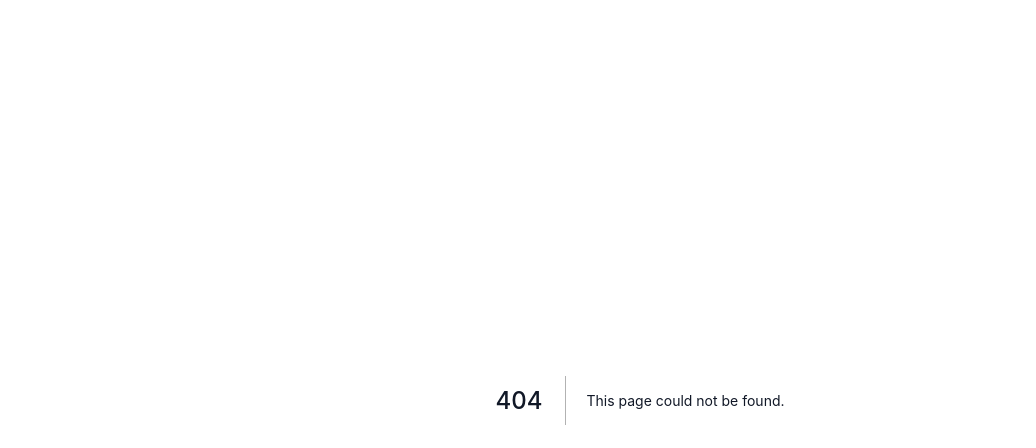
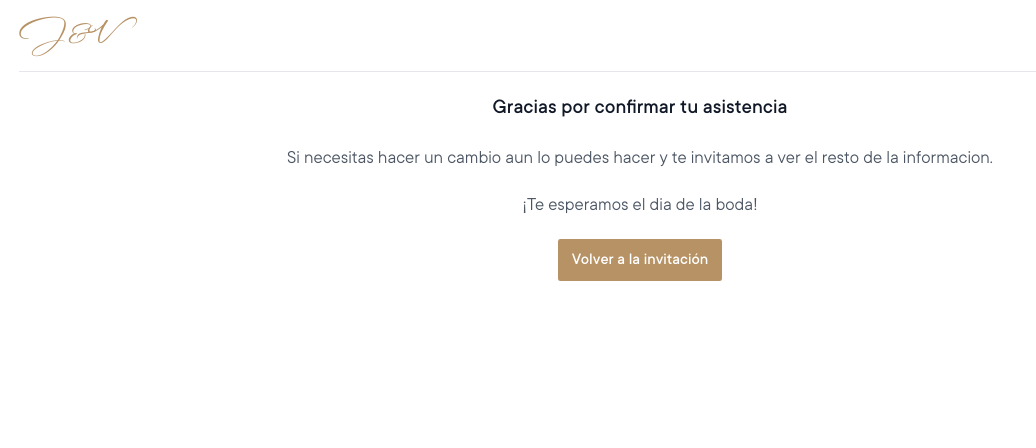
Before and after one commit to jordancortes/jordanyvero-com, a Next.js app: page /wedding/confirmation in a window 1280 px wide. Before the commit this address had no page. Shown: the top 448 px of the page, without its empty margins (0-1036 px from the left). Built offline with nearby package versions, Linux system fonts and the light colour scheme.

Commit message:
Add invitation confirmation page

```diff
--- /dev/null
+++ b/pages/wedding/confirmation.js
@@ -0,0 +1,39 @@
+import { useRouter } from "next/router";
+import { useState } from "react";
+import Button from "../../components/Button";
+import Header from "../../components/Header";
+
+export default function Confirmation() {
+  const [assistance, setAssistance] = useState(2);
+
+  const router = useRouter();
+
+  const handleGoToWedding = () => {
+    router.replace({ pathname: "./" });
+  };
+
+  return (
+    <div className="px-4">
+      <Header />
+      <div className="flex flex-col items-center text-center space-y-4 pt-4">
+        <h2 className="text-lg font-medium">
+          Gracias por confirmar tu asistencia
+        </h2>
+        {assistance !== 0 ? (
+          <div className="space-y-4">
+            <p>
+              Si necesitas hacer un cambio aun lo puedes hacer y te invitamos a
+              ver el resto de la informacion.
+            </p>
+            <p>¡Te esperamos el dia de la boda!</p>
+          </div>
+        ) : (
+          ""
+        )}
+        <Button onClick={handleGoToWedding}>
+          Volver a la invitaci&oacute;n
+        </Button>
+      </div>
+    </div>
+  );
+}
--- a/pages/wedding/invitation.js
+++ b/pages/wedding/invitation.js
@@ -6,10 +6,21 @@ import Select from "../../components/Select";
 import GuestForm from "../../components/GuestForm";
 
 import { useEffect, useState } from "react";
+import { useRouter } from "next/router";
 
 export default function Invitation() {
   const [maxAssistance, setMaxAssistance] = useState(4);
   const [assistance, setAssistance] = useState(2);
+
+  const router = useRouter();
+
+  const handleSubmitInvitation = (e) => {
+    e.preventDefault();
+
+    //TODO: handle database update
+
+    router.push({ pathname: "./confirmation" });
+  };
 
   const cleanContactDetails = () => {
     document.getElementsByName("email")[0].value = null;
@@ -70,7 +81,10 @@ export default function Invitation() {
         <h2 className="text-2xl font-medium">¡Hola familia Cortes Garcia!</h2>
         <p>Tenemos {maxAssistance} lugares esperando por ustedes.</p>
       </div>
-      <form className="flex flex-col space-y-4 pb-4">
+      <form
+        onSubmit={handleSubmitInvitation}
+        className="flex flex-col space-y-4 pb-4"
+      >
         <Select
           label="Confirmo que asistir&aacute;n a la boda:"
           onChange={(e) => setAssistance(e.target.value)}
```
